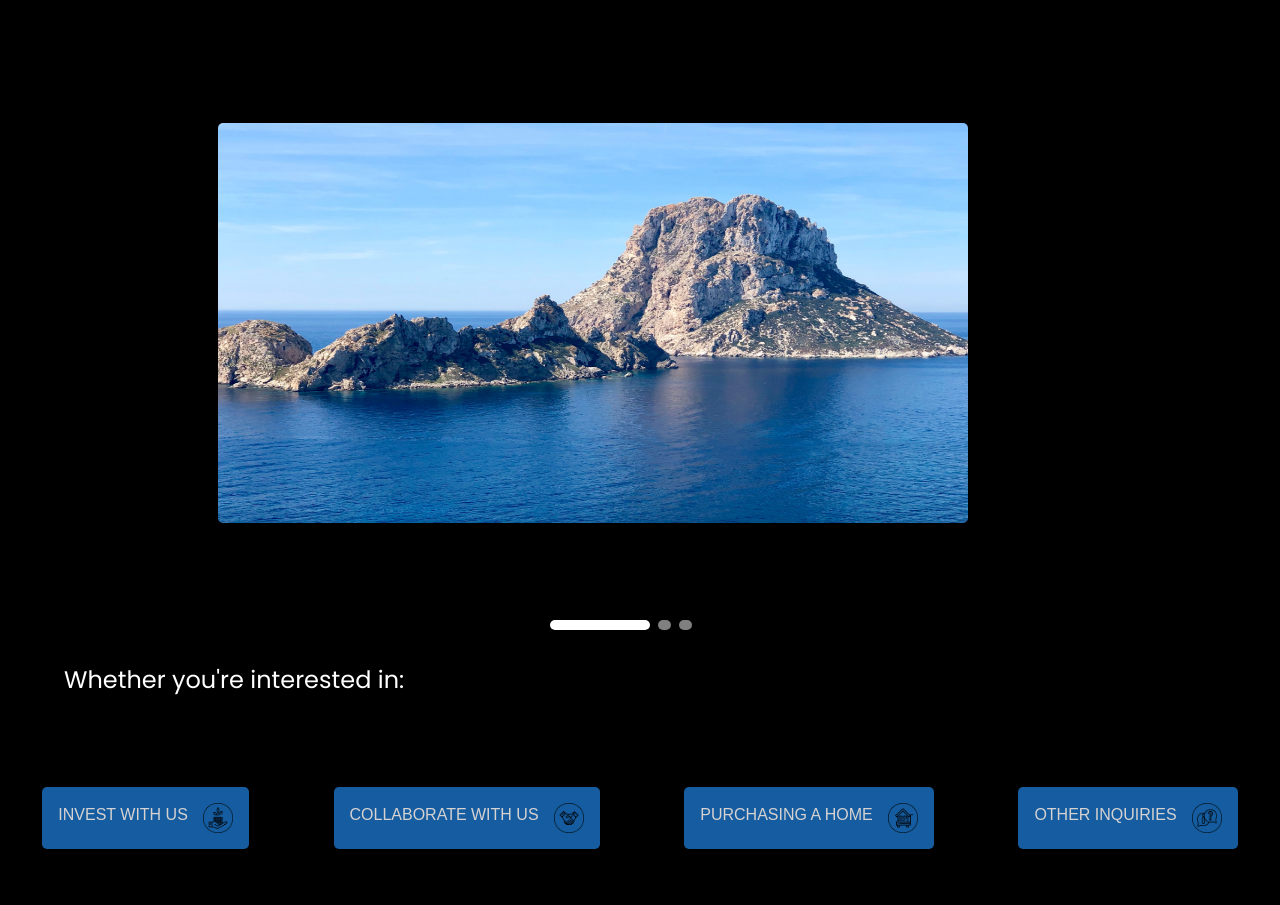
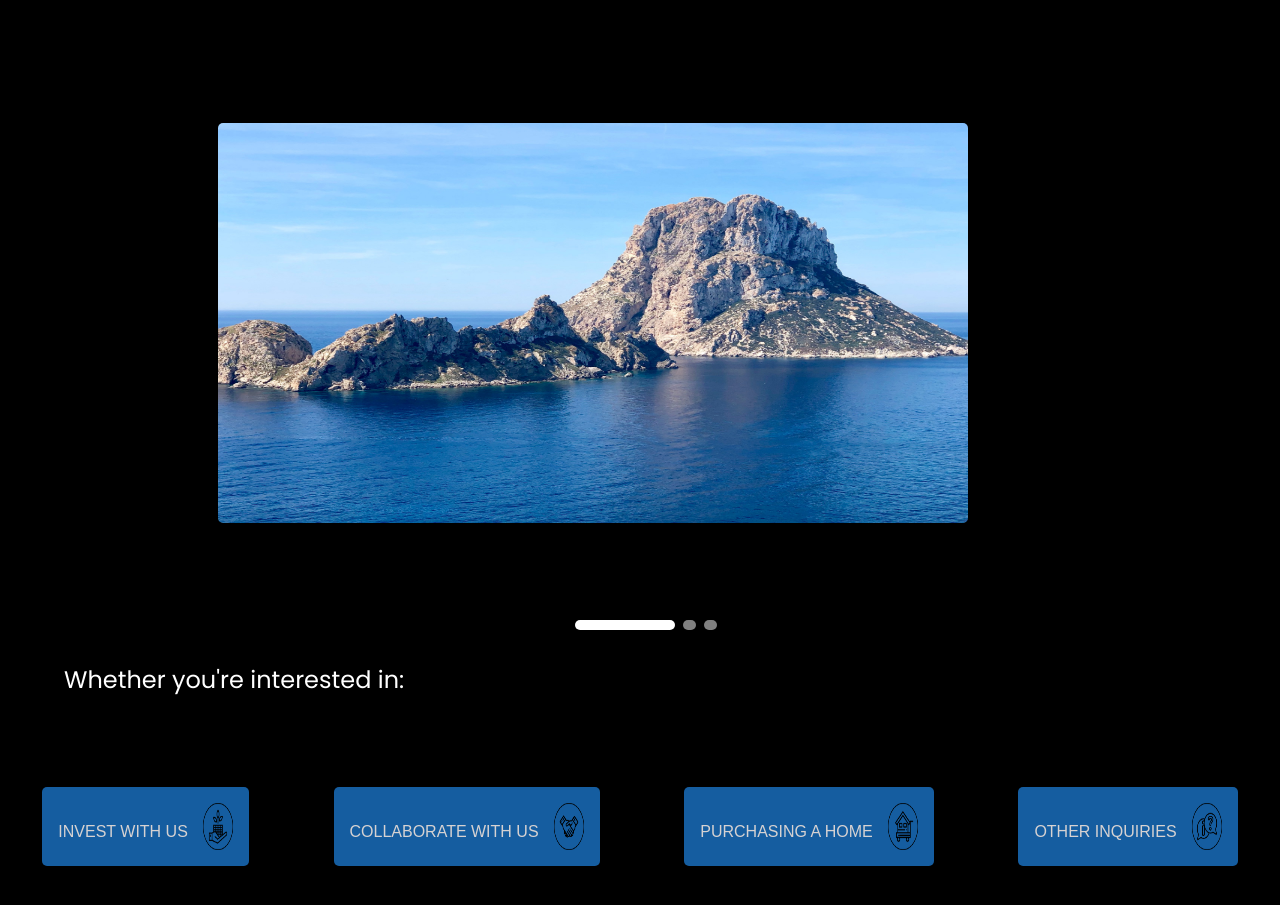
Before and after one commit to ourhouchmohamed97/takhtitcode, a plain HTML site: page index.html in a window 1280 px wide. Shown: the part 131-1036 px from the top of the page. Drawn offline with nearby package versions, Linux system fonts and the light colour scheme; a web font is replaced by a local one.

Commit message:
Add files via upload

```diff
--- a/styles.css
+++ b/styles.css
@@ -114,7 +114,7 @@ nav a:hover {
     border-radius: 5px;
 }
 .swiper-pagination {
-    margin-left: -10vw;
+    margin-left: -8vw;
 }
 .swiper-pagination .swiper-pagination-bullet {
     width: 13px;
@@ -171,7 +171,7 @@ nav a:hover {
     color: #d6d2d2;
     font-size: 16px;
     font-family: 'Hedvig Letters Sans', sans-serif;
-    margin-top: 3px;
+    margin-top: 20px;
 }
 .collab div a img{
     width: 30px;
```
